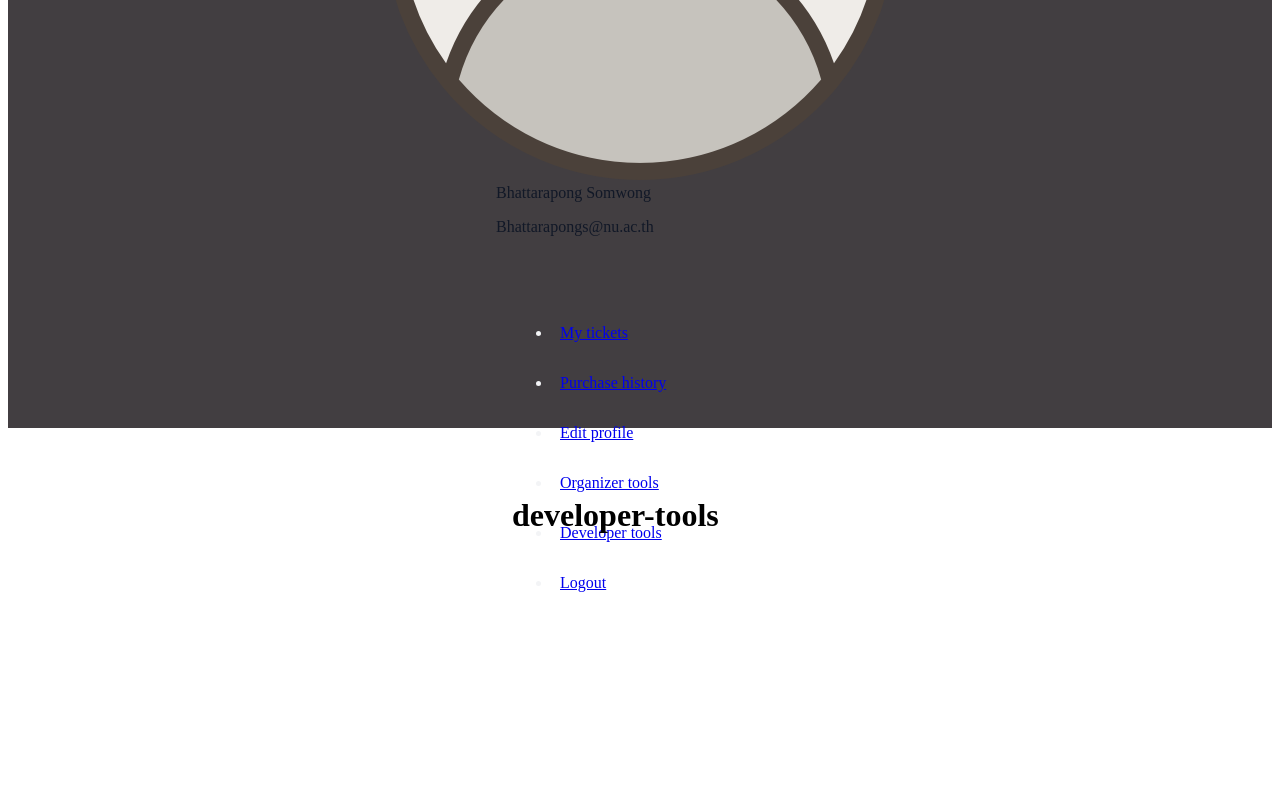
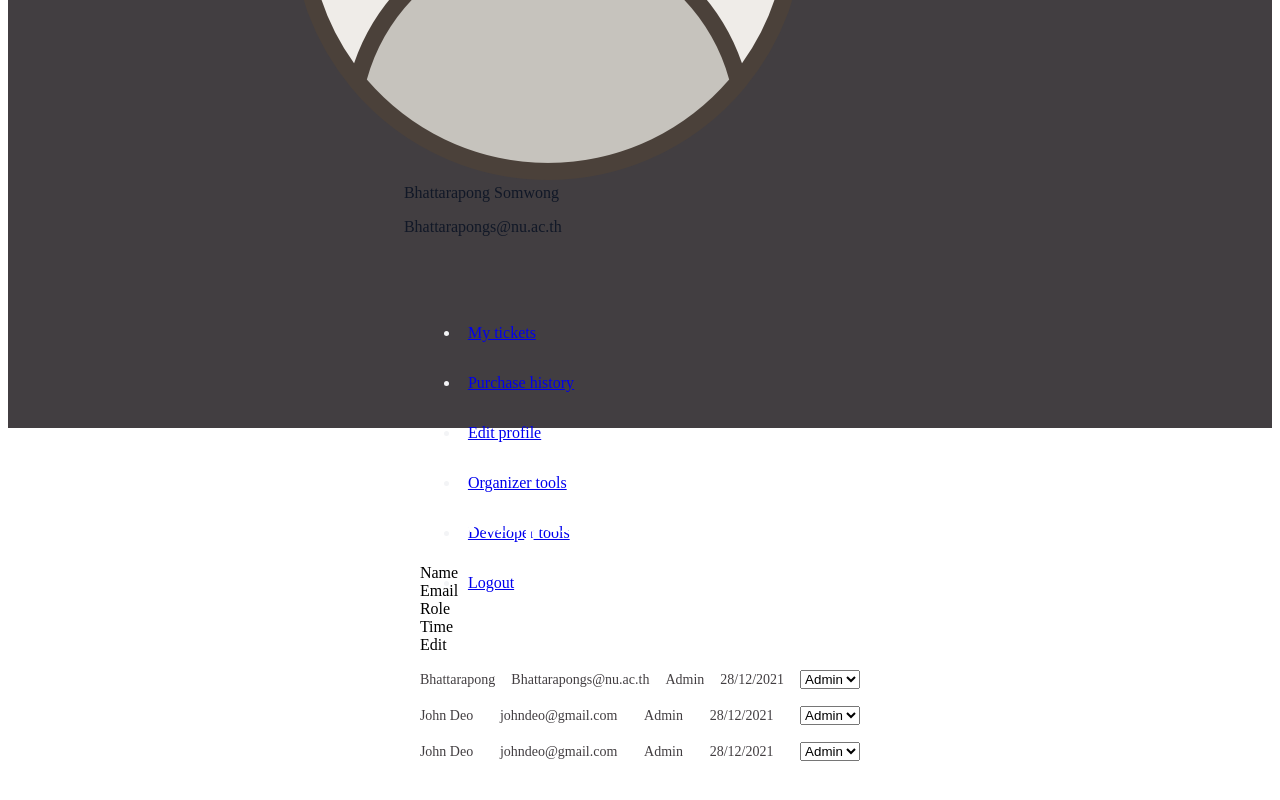
Before and after one commit to grindarius/reeba, a Vue app in the folder packages/frontend/: page /account/developer in a window 1280 px wide. Shown: the part 428-1228 px from the top of the page. Before the commit the page ends 1052 px from the top, so only its background shows below. Built offline with nearby package versions, Linux system fonts and the light colour scheme; the HTML template or start-up script is replaced by a standard one.

Commit message:
Change and Create

```diff
--- a/packages/frontend/src/views/account/developer-tools.vue
+++ b/packages/frontend/src/views/account/developer-tools.vue
@@ -1,6 +1,89 @@
 <template>
 <div class="developer-tools-page">
-  <h1 class="text-white font-semibold text-4xl">developer-tools</h1>
+  <h1 class="page-header">Developer Tools</h1>
+<div class="w-full p-1 rounded-md ">
+  <div class="p-4">
+    <div class="bg-white p-4 rounded-md ">
+        <div class="flex justify-between  bg-pale-yellow rounded-md py-2 px-4 text-pale-gray font-bold text-md">
+        <div>
+          <span>Name</span>
+        </div>
+        <div>
+          <span>Email</span>
+        </div>
+        <div>
+          <span>Role</span>
+        </div>
+        <div>
+          <span>Time</span>
+        </div>
+        <div>
+          <span>Edit</span>
+        </div>
+      </div>
+      <div class="box-text">
+        <div class="px-2 flex">
+          <span>Bhattarapong</span>
+        </div>
+        <div>
+          <span>Bhattarapongs@nu.ac.th</span>
+        </div>
+        <div class="px-2">
+          <span>Admin</span>
+        </div>
+        <div class="px-2">
+          <span>28/12/2021</span>
+        </div>
+        <div class="px-2">
+          <select>
+            <option>Admin</option>
+            <option>User</option>
+          </select>
+        </div>
+        </div>
+        <div class="box-text">
+          <div class="px-2">
+            <span>John Deo</span>
+          </div>
+          <div>
+            <span>johndeo@gmail.com</span>
+          </div>
+          <div class="px-2">
+            <span>Admin</span>
+          </div>
+          <div class="px-2">
+            <span>28/12/2021</span>
+          </div>
+          <div class="px-2">
+            <select>
+              <option>Admin</option>
+              <option>User</option>
+            </select>
+          </div>
+        </div>
+        <div class="box-text">
+          <div class="px-2">
+            <span>John Deo</span>
+          </div>
+          <div>
+            <span>johndeo@gmail.com</span>
+          </div>
+          <div class="px-2">
+            <span>Admin</span>
+          </div>
+          <div class="px-2">
+            <span>28/12/2021</span>
+          </div>
+          <div class="px-2">
+            <select>
+              <option>Admin</option>
+              <option>User</option>
+            </select>
+          </div>
+        </div>
+      </div>
+    </div>
+  </div>
 </div>
 </template>
 
@@ -11,3 +94,14 @@ export default defineComponent({
   name: 'developer-tools'
 })
 </script>
+
+<style scoped lang="scss">
+.page-header {
+  @apply text-4xl font-semibold text-white;
+}
+
+.box-text {
+  @apply flex justify-between border-t text-sm font-normal text-pale-gray mt-4 space-x-4;
+}
+
+</style>
--- a/packages/frontend/src/views/account/edit-user-settings.vue
+++ b/packages/frontend/src/views/account/edit-user-settings.vue
@@ -21,7 +21,7 @@
           <input id="password" type="password" class="box-text">
         </div>
         <div>
-          <label class="text-header" for="passwordConfirmation">Password Confirmation</label>
+          <label class="text-header" for="passwordConfirmation">Password Confirm</label>
           <input id="passwordConfirmation" type="password" class="box-text">
         </div>
       </div>
@@ -47,7 +47,7 @@ export default defineComponent({
 }
 
 .text-header {
-  @apply  text-sm text-gray-900 font-bold;
+  @apply  text-sm text-pale-gray font-bold;
 }
 
 .box-text {
@@ -55,7 +55,7 @@ export default defineComponent({
 }
 
 .button-save {
-  @apply px-6 py-2 leading-5 text-white transition-colors duration-200 transform bg-gray-hover rounded-md hover:bg-red-disabled;
+  @apply px-6 py-2 leading-5 text-white transition-colors duration-200 transform bg-pale-gray rounded-md hover:bg-gray-hover;
 }
 
 .setting-bg-content {
--- a/packages/frontend/src/views/account/my-tickets.vue
+++ b/packages/frontend/src/views/account/my-tickets.vue
@@ -19,11 +19,11 @@
           <div class="flex justify-center">
             <a
               href="#"
-              class="bg-pale-gray rounded-full font-bold text-xs text-white px-3 py-2 hover:bg-blue-600 mr-1"
+              class="button-chang"
             >Transfer</a>
             <a
               href="#"
-              class="bg-pale-gray rounded-full font-bold text-xs text-white px-3 py-2 hover:bg-blue-600 mr-1"
+              class="button-chang"
             >Change descriptions</a>
           </div>
         </div>
@@ -81,4 +81,8 @@ export default defineComponent({
 .page-header {
   @apply text-4xl font-semibold text-white;
 }
+
+.button-chang {
+  @apply bg-pale-gray rounded-full font-bold text-xs text-white px-3 py-2 hover:bg-gray-hover mr-1;
+}
 </style>
--- a/packages/frontend/src/views/account/organizer-tools.vue
+++ b/packages/frontend/src/views/account/organizer-tools.vue
@@ -1,6 +1,6 @@
 <template>
 <div class="organizer-tools-page">
-  <h1 class="text-white font-semibold text-4xl">organizer-tools</h1>
+  <h1 class="page-header">Organizer Tools</h1>
 </div>
 </template>
 
@@ -11,3 +11,10 @@ export default defineComponent({
   name: 'organizer-tools'
 })
 </script>
+
+<style scoped lang="scss">
+  .page-header {
+  @apply text-4xl font-semibold text-white;
+}
+
+</style>
```
